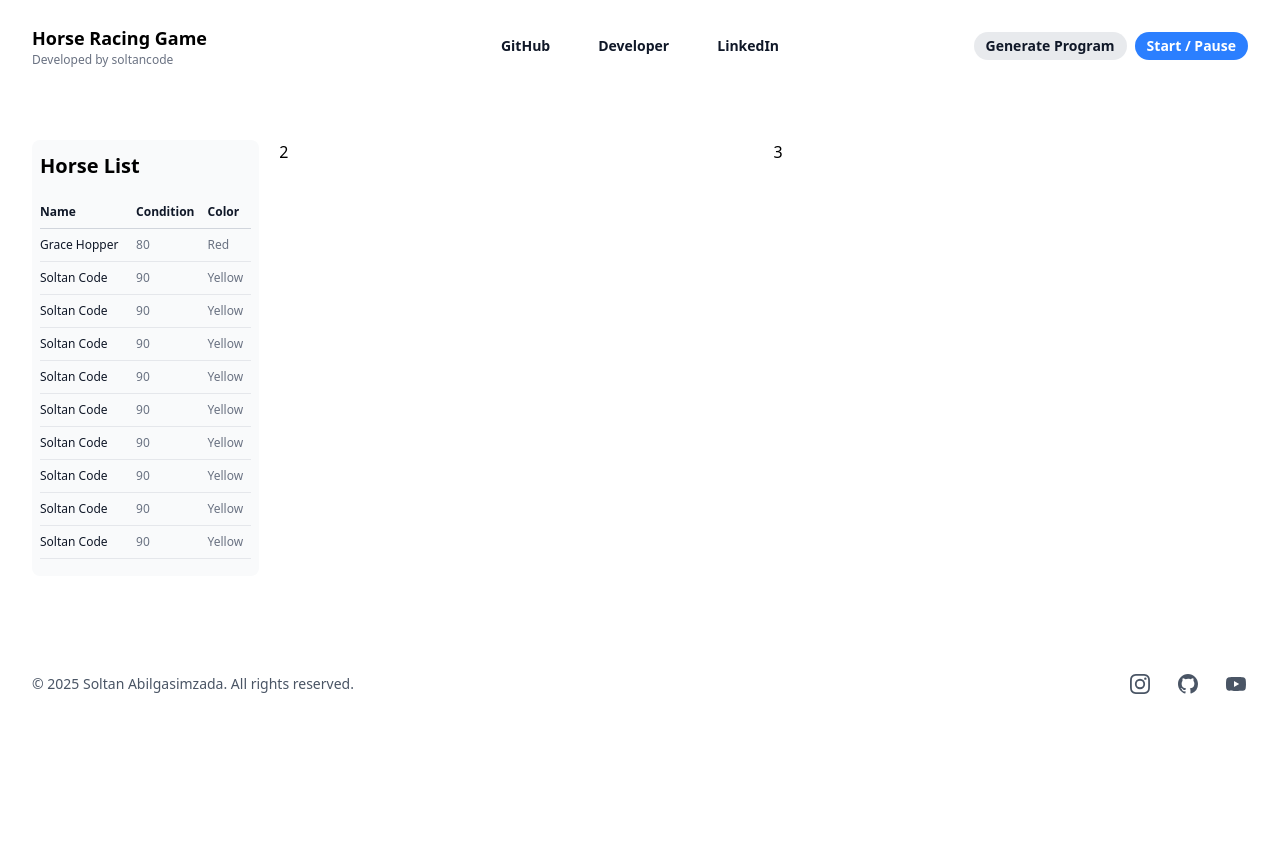
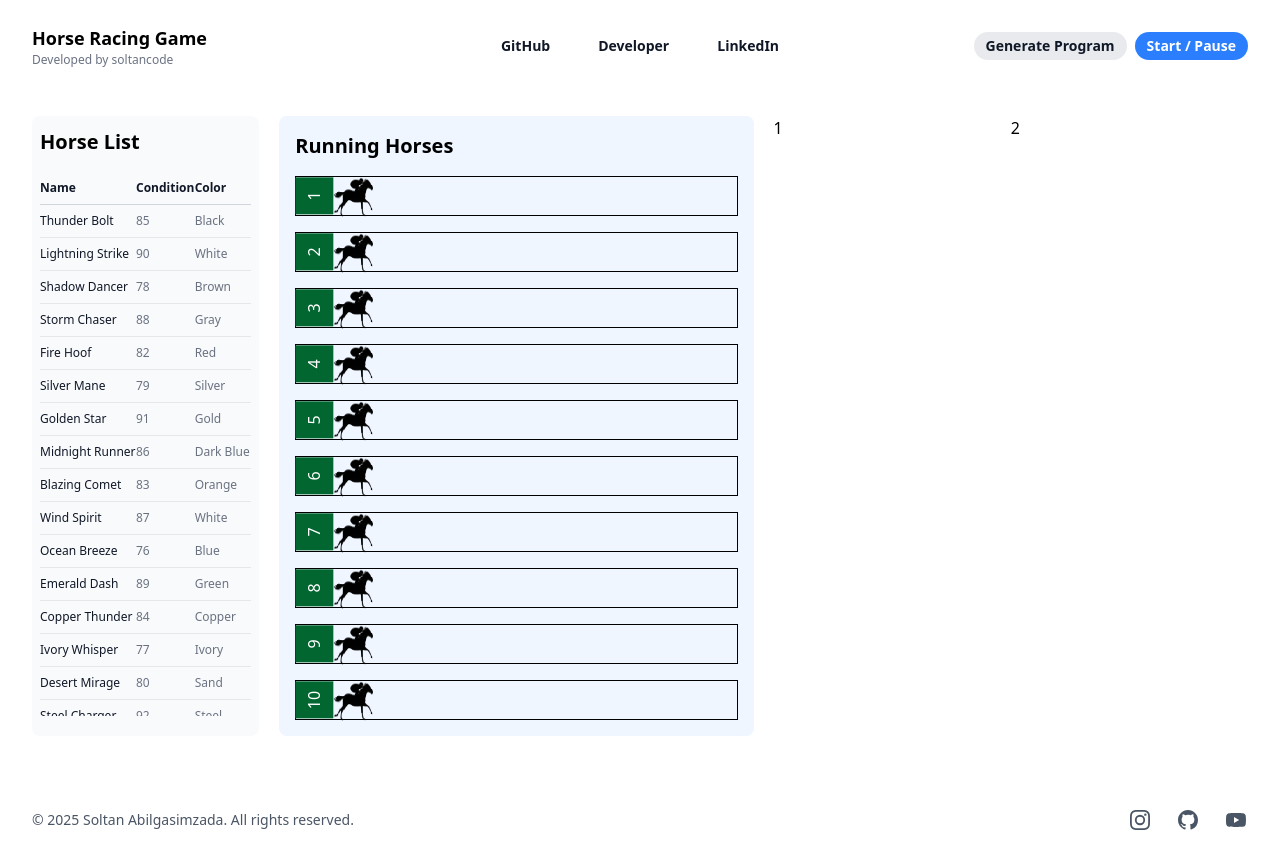
Before and after one commit to soltancode/horse-racing-game, a Vue app: page / in a window 1280 px wide. Shown: the top 868 px of the page. Before the commit the page ends 800 px from the top, so only its background shows below. Built offline with nearby package versions, Linux system fonts and the light colour scheme.

Commit message:
Added Running Horses

```diff
--- a/src/assets/main.css
+++ b/src/assets/main.css
@@ -1 +1,5 @@
 @import 'tailwindcss';
+
+.horse-list {
+    max-height: 560px;
+}
--- a/src/views/HomeView.vue
+++ b/src/views/HomeView.vue
@@ -1,5 +1,41 @@
 <script setup>
-import { onMounted } from 'vue'
+import { ref, onMounted } from 'vue';
+
+const horses = ref([
+  { name: 'Thunder Bolt', condition: 85, color: 'Black', start: 0 },
+  { name: 'Lightning Strike', condition: 90, color: 'White', start: 0 },
+  { name: 'Shadow Dancer', condition: 78, color: 'Brown', start: 0 },
+  { name: 'Storm Chaser', condition: 88, color: 'Gray', start: 0 },
+  { name: 'Fire Hoof', condition: 82, color: 'Red', start: 0 },
+  { name: 'Silver Mane', condition: 79, color: 'Silver', start: 0 },
+  { name: 'Golden Star', condition: 91, color: 'Gold', start: 0 },
+  { name: 'Midnight Runner', condition: 86, color: 'Dark Blue', start: 0 },
+  { name: 'Blazing Comet', condition: 83, color: 'Orange', start: 0 },
+  { name: 'Wind Spirit', condition: 87, color: 'White', start: 0 },
+  { name: 'Ocean Breeze', condition: 76, color: 'Blue', start: 0 },
+  { name: 'Emerald Dash', condition: 89, color: 'Green', start: 0 },
+  { name: 'Copper Thunder', condition: 84, color: 'Copper', start: 0 },
+  { name: 'Ivory Whisper', condition: 77, color: 'Ivory', start: 0 },
+  { name: 'Desert Mirage', condition: 80, color: 'Sand', start: 0 },
+  { name: 'Steel Charger', condition: 92, color: 'Steel', start: 0 },
+  { name: 'Crimson Blaze', condition: 81, color: 'Crimson', start: 0 },
+  { name: 'Frostbite', condition: 75, color: 'Ice Blue', start: 0 },
+  { name: 'Titan Gallop', condition: 93, color: 'Dark Gray', start: 0 },
+  { name: 'Velvet Storm', condition: 82, color: 'Purple', start: 0 },
+]);
+
+const selectedTenHorses = ref([
+  { name: 'Thunder Bolt', condition: 85, color: 'Black', start: 0 },
+  { name: 'Lightning Strike', condition: 90, color: 'White', start: 0 },
+  { name: 'Shadow Dancer', condition: 78, color: 'Brown', start: 0 },
+  { name: 'Storm Chaser', condition: 88, color: 'Gray', start: 0 },
+  { name: 'Fire Hoof', condition: 82, color: 'Red', start: 0 },
+  { name: 'Silver Mane', condition: 79, color: 'Silver', start: 0 },
+  { name: 'Golden Star', condition: 91, color: 'Gold', start: 0 },
+  { name: 'Midnight Runner', condition: 86, color: 'Dark Blue', start: 0 },
+  { name: 'Blazing Comet', condition: 83, color: 'Orange', start: 0 },
+  { name: 'Wind Spirit', condition: 87, color: 'White', start: 0 }
+]);
 
 onMounted(() => {
   console.log('HomeView mounted')
@@ -8,126 +44,49 @@ onMounted(() => {
 
 <template>
   <main>
-    <div class="mx-auto max-w-7xl px-6 py-12 md:flex md:items-center md:justify-between lg:px-8">
+    <div class="mx-auto max-w-7xl p-6 md:flex md:items-center md:justify-between lg:px-8">
       <div class="grid grid-cols-5 gap-5 w-full">
-        <div class="overflow-scroll bg-gray-50 py-3 px-2 rounded-lg">
+        <div class="col-span-1 overflow-scroll bg-gray-50 py-3 px-2 rounded-lg">
           <span class="font-semibold text-xl">Horse List</span>
-          <div class="max-h-96 overflow-y-scroll">
-            <table class="min-w-full overflow-scroll divide-y divide-gray-300 mt-4">
+          <div class="horse-list overflow-y-scroll">
+            <table class="min-w-full divide-y divide-gray-300 mt-4">
               <thead>
                 <tr>
-                  <th scope="col" class="text-left py-2 text-xs font-semibold text-gray-900">Name</th>
-                  <th scope="col" class="text-left py-2 text-xs font-semibold text-gray-900">Condition</th>
-                  <th scope="col" class="text-left py-2 text-xs font-semibold text-gray-900">Color</th>
+                  <th class="text-left py-2 text-xs font-semibold text-gray-900">Name</th>
+                  <th class="text-left py-2 text-xs font-semibold text-gray-900">Condition</th>
+                  <th class="text-left py-2 text-xs font-semibold text-gray-900">Color</th>
                 </tr>
               </thead>
               <tbody class="divide-y divide-gray-200">
-                <tr>
-                  <td class="whitespace-nowrap py-2 text-left text-xs font-medium text-gray-900">Grace Hopper</td>
-                  <td class="whitespace-nowrap py-2 text-left text-xs text-gray-500">80</td>
-                  <td class="whitespace-nowrap py-2 text-left text-xs text-gray-500">Red</td>
-                </tr>
-                <tr>
-                  <td class="whitespace-nowrap py-2 text-left text-xs font-medium text-gray-900">Soltan Code</td>
-                  <td class="whitespace-nowrap py-2 text-left text-xs text-gray-500">90</td>
-                  <td class="whitespace-nowrap py-2 text-left text-xs text-gray-500">Yellow</td>
-                </tr>
-                <tr>
-                  <td class="whitespace-nowrap py-2 text-left text-xs font-medium text-gray-900">Soltan Code</td>
-                  <td class="whitespace-nowrap py-2 text-left text-xs text-gray-500">90</td>
-                  <td class="whitespace-nowrap py-2 text-left text-xs text-gray-500">Yellow</td>
-                </tr>
-                <tr>
-                  <td class="whitespace-nowrap py-2 text-left text-xs font-medium text-gray-900">Soltan Code</td>
-                  <td class="whitespace-nowrap py-2 text-left text-xs text-gray-500">90</td>
-                  <td class="whitespace-nowrap py-2 text-left text-xs text-gray-500">Yellow</td>
-                </tr>
-                <tr>
-                  <td class="whitespace-nowrap py-2 text-left text-xs font-medium text-gray-900">Soltan Code</td>
-                  <td class="whitespace-nowrap py-2 text-left text-xs text-gray-500">90</td>
-                  <td class="whitespace-nowrap py-2 text-left text-xs text-gray-500">Yellow</td>
-                </tr>
-                <tr>
-                  <td class="whitespace-nowrap py-2 text-left text-xs font-medium text-gray-900">Soltan Code</td>
-                  <td class="whitespace-nowrap py-2 text-left text-xs text-gray-500">90</td>
-                  <td class="whitespace-nowrap py-2 text-left text-xs text-gray-500">Yellow</td>
-                </tr>
-                <tr>
-                  <td class="whitespace-nowrap py-2 text-left text-xs font-medium text-gray-900">Soltan Code</td>
-                  <td class="whitespace-nowrap py-2 text-left text-xs text-gray-500">90</td>
-                  <td class="whitespace-nowrap py-2 text-left text-xs text-gray-500">Yellow</td>
-                </tr>
-                <tr>
-                  <td class="whitespace-nowrap py-2 text-left text-xs font-medium text-gray-900">Soltan Code</td>
-                  <td class="whitespace-nowrap py-2 text-left text-xs text-gray-500">90</td>
-                  <td class="whitespace-nowrap py-2 text-left text-xs text-gray-500">Yellow</td>
-                </tr>
-                <tr>
-                  <td class="whitespace-nowrap py-2 text-left text-xs font-medium text-gray-900">Soltan Code</td>
-                  <td class="whitespace-nowrap py-2 text-left text-xs text-gray-500">90</td>
-                  <td class="whitespace-nowrap py-2 text-left text-xs text-gray-500">Yellow</td>
-                </tr>
-                <tr>
-                  <td class="whitespace-nowrap py-2 text-left text-xs font-medium text-gray-900">Soltan Code</td>
-                  <td class="whitespace-nowrap py-2 text-left text-xs text-gray-500">90</td>
-                  <td class="whitespace-nowrap py-2 text-left text-xs text-gray-500">Yellow</td>
-                </tr>
-                <tr>
-                  <td class="whitespace-nowrap py-2 text-left text-xs font-medium text-gray-900">Soltan Code</td>
-                  <td class="whitespace-nowrap py-2 text-left text-xs text-gray-500">90</td>
-                  <td class="whitespace-nowrap py-2 text-left text-xs text-gray-500">Yellow</td>
-                </tr>
-                <tr>
-                  <td class="whitespace-nowrap py-2 text-left text-xs font-medium text-gray-900">Soltan Code</td>
-                  <td class="whitespace-nowrap py-2 text-left text-xs text-gray-500">90</td>
-                  <td class="whitespace-nowrap py-2 text-left text-xs text-gray-500">Yellow</td>
-                </tr>
-                <tr>
-                  <td class="whitespace-nowrap py-2 text-left text-xs font-medium text-gray-900">Soltan Code</td>
-                  <td class="whitespace-nowrap py-2 text-left text-xs text-gray-500">90</td>
-                  <td class="whitespace-nowrap py-2 text-left text-xs text-gray-500">Yellow</td>
-                </tr>
-                <tr>
-                  <td class="whitespace-nowrap py-2 text-left text-xs font-medium text-gray-900">Soltan Code</td>
-                  <td class="whitespace-nowrap py-2 text-left text-xs text-gray-500">90</td>
-                  <td class="whitespace-nowrap py-2 text-left text-xs text-gray-500">Yellow</td>
-                </tr>
-                <tr>
-                  <td class="whitespace-nowrap py-2 text-left text-xs font-medium text-gray-900">Soltan Code</td>
-                  <td class="whitespace-nowrap py-2 text-left text-xs text-gray-500">90</td>
-                  <td class="whitespace-nowrap py-2 text-left text-xs text-gray-500">Yellow</td>
-                </tr>
-                <tr>
-                  <td class="whitespace-nowrap py-2 text-left text-xs font-medium text-gray-900">Soltan Code</td>
-                  <td class="whitespace-nowrap py-2 text-left text-xs text-gray-500">90</td>
-                  <td class="whitespace-nowrap py-2 text-left text-xs text-gray-500">Yellow</td>
-                </tr>
-                <tr>
-                  <td class="whitespace-nowrap py-2 text-left text-xs font-medium text-gray-900">Soltan Code</td>
-                  <td class="whitespace-nowrap py-2 text-left text-xs text-gray-500">90</td>
-                  <td class="whitespace-nowrap py-2 text-left text-xs text-gray-500">Yellow</td>
-                </tr>
-                <tr>
-                  <td class="whitespace-nowrap py-2 text-left text-xs font-medium text-gray-900">Soltan Code</td>
-                  <td class="whitespace-nowrap py-2 text-left text-xs text-gray-500">90</td>
-                  <td class="whitespace-nowrap py-2 text-left text-xs text-gray-500">Yellow</td>
-                </tr>
-                <tr>
-                  <td class="whitespace-nowrap py-2 text-left text-xs font-medium text-gray-900">Soltan Code</td>
-                  <td class="whitespace-nowrap py-2 text-left text-xs text-gray-500">90</td>
-                  <td class="whitespace-nowrap py-2 text-left text-xs text-gray-500">Yellow</td>
-                </tr>
-                <tr>
-                  <td class="whitespace-nowrap py-2 text-left text-xs font-medium text-gray-900">Soltan Code</td>
-                  <td class="whitespace-nowrap py-2 text-left text-xs text-gray-500">90</td>
-                  <td class="whitespace-nowrap py-2 text-left text-xs text-gray-500">Yellow</td>
+                <tr v-for="(horse, index) in horses" :key="index">
+                  <td class="whitespace-nowrap py-2 text-left text-xs font-medium text-gray-900">{{ horse.name }}</td>
+                  <td class="whitespace-nowrap py-2 text-left text-xs text-gray-500">{{ horse.condition }}</td>
+                  <td class="whitespace-nowrap py-2 text-left text-xs text-gray-500">{{ horse.color }}</td>
                 </tr>
               </tbody>
             </table>
           </div>
         </div>
-        <div class="col-span-2">2</div>
-        <div class="col-span-1">3</div>
+        <div class="col-span-2 bg-blue-50 p-4 rounded-lg">
+          <span class="font-semibold text-xl">Running Horses</span>
+          <div class="mt-4 space-y-4">
+            <div v-for="(horse, index) in selectedTenHorses" :key="index" class="flex border">
+              <div class="bg-green-800 w-10 text-center text-white -rotate-90 flex items-center justify-center">{{ index + 1 }}</div>
+              <div class="relative w-full h-9.5 flex items-center justify-center">
+                <div class="border-t-orange-400 flex items-center absolute"
+                  :style="{ top: `0`, left: `${horse.start}%` }">
+                  <img src="/horse/1.png" alt="Horse" class="w-10 h-10" />
+                </div>
+              </div>
+            </div>
+          </div>
+        </div>
+        <div class="col-span-2">
+          <div class="grid grid-cols-2">
+            <div>1</div>
+            <div>2</div>
+          </div>
+        </div>
       </div>
     </div>
   </main>
```
Also changed, not shown: src/components/HeaderComponent.vue (+5 -5 lines).
